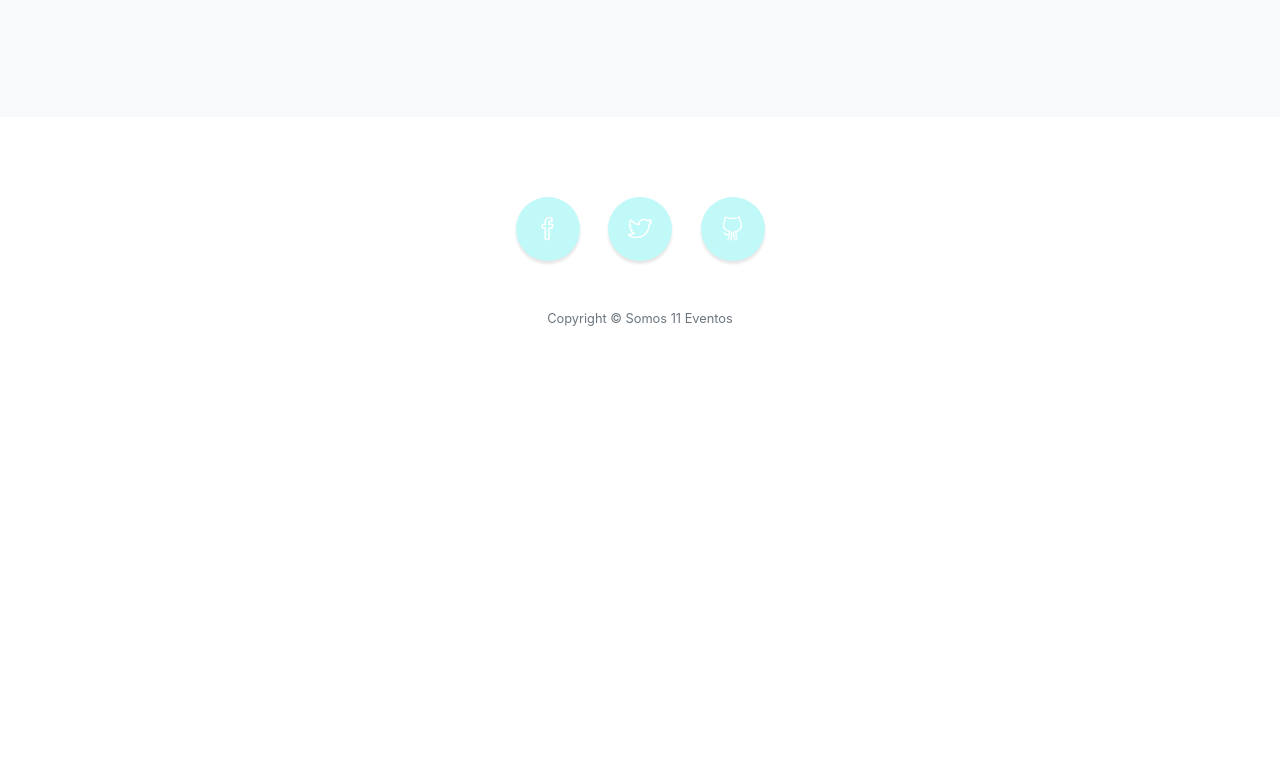
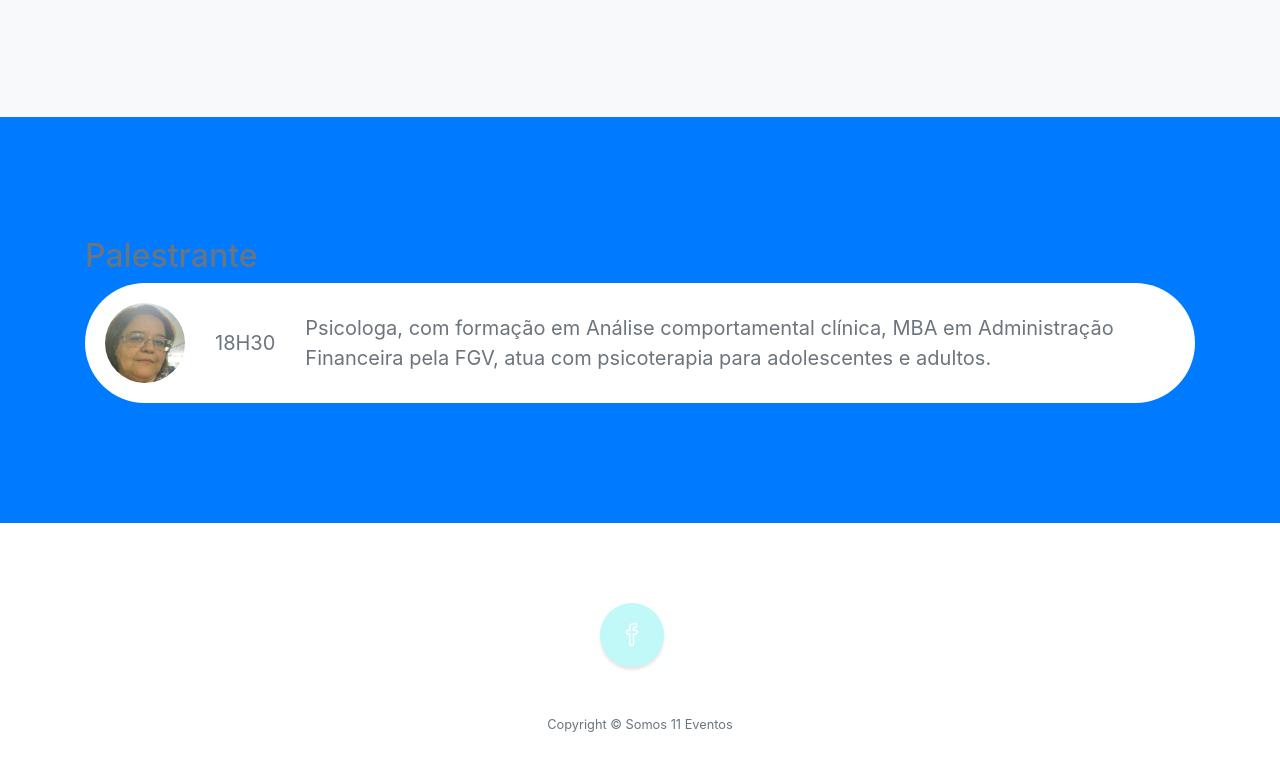
Before and after one commit to terzeu/batepapofamiliar, a website with bundled scripts: page index.html in a window 1280 px wide. Shown: the part 1347-2118 px from the top of the page. Before the commit the page ends 1755 px from the top, so only its background shows below. Built offline with nearby package versions, Linux system fonts and the light colour scheme; a script that the page names is missing.

Commit message:
info do palestrante

```diff
--- a/index.html
+++ b/index.html
@@ -38,15 +38,15 @@
         <a class="js-scroll-trigger" href="#page-top">Menu</a>
       </li>
       <li class="sidebar-nav-item">
-        <a class="js-scroll-trigger" href="#page-top">Home</a>
+        <a class="js-scroll-trigger" href="#page-top">Evento</a>
       </li>
       <li class="sidebar-nav-item">
-        <a class="js-scroll-trigger" href="#about">About</a>
-      </li>
-      <!-- <li class="sidebar-nav-item">
-        <a class="js-scroll-trigger" href="#services">Services</a>
+        <a class="js-scroll-trigger" href="#about">Sobre</a>
       </li>
       <li class="sidebar-nav-item">
+        <a class="js-scroll-trigger" href="#services">Palestrante</a>
+      </li>
+      <!--<li class="sidebar-nav-item">
         <a class="js-scroll-trigger" href="#portfolio">Portfolio</a>
       </li>
       <li class="sidebar-nav-item">
@@ -69,7 +69,7 @@
         18 de outubro de 2019
       </h2>
       <div class="informations">
-        <h5><img class="icon-header" src="img/icon-location.png" alt="">Asa Norte - Brasília, DF</h5>
+        <h5><img class="icon-header" src="img/icon-location.png" alt="">BSA S B1 SALA 19/13 - Universidade de Brasíia</h5>
         <h5><img class="icon-header" src="img/icon-hour.png" alt="">18h30-19h30</h5>
       </div>
       <a class="btn btn-primary btn-xl js-scroll-trigger" href="https://www.sympla.com.br/familia-e-bem-estar-como-desenvolver-uma-relacao-saudavel-com-seus-filhos__683628" target="_blank">Inscreva-se pelo Sympla</a>
@@ -91,24 +91,23 @@
     </div>
   </section>
 
-  <!-- Services -->
-  <!-- <section class="content-section bg-primary text-secondary" id="services">
+  <!-- Palestrante -->
+  <section class="content-section bg-primary text-secondary" id="services">
     <div class="container">
-      <h2>Programação</h2>
+      <h2>Palestrante</h2>
       <div class="row">
         <div class="col-lg-12 col-md-12 mb-12">
           <div class="perfil">
-            <div><img class="img-perfil" src="img/portfolio-1.jpg" alt=""></div>
+            <div><img class="img-perfil" src="img/palestrante.png" alt=""></div>
             <div class="spaccing-column"><span>18H30</span></div>
             <div>
-              <p>Direito sucessório do cônjugue e suas controversias</p>
-              <p>Palestra - Nome da Palestrante</p>
+              <span>Psicologa, com formação em Análise comportamental clínica, MBA em Administração Financeira pela FGV, atua com psicoterapia para adolescentes e adultos.</span>
             </div>
           </div>
         </div>
       </div>
     </div>
-  </section> -->
+  </section>
 
   <!-- Callout -->
   <!-- <section class="callout">
@@ -199,18 +198,8 @@
     <div class="container">
       <ul class="list-inline mb-5">
         <li class="list-inline-item">
-          <a class="social-link rounded-circle text-white mr-3" href="#">
+          <a class="social-link rounded-circle text-white mr-3" href="https://www.facebook.com/Batepapofamiliar-110332647051824">
             <i class="icon-social-facebook"></i>
-          </a>
-        </li>
-        <li class="list-inline-item">
-          <a class="social-link rounded-circle text-white mr-3" href="#">
-            <i class="icon-social-twitter"></i>
-          </a>
-        </li>
-        <li class="list-inline-item">
-          <a class="social-link rounded-circle text-white" href="#">
-            <i class="icon-social-github"></i>
           </a>
         </li>
       </ul>
--- a/scss/_global.scss
+++ b/scss/_global.scss
@@ -97,8 +97,13 @@ h6 {
   bottom: 170px;
   background: none;
   z-index: 3;
+
+  iframe{
+    height: 280px !important;
+  }
 }
 .perfil {
+  font-size: 20px;
   display: flex;
   padding: 20px;
   border-radius: 60px;
```
Also changed, not shown: css/stylish-portfolio.css, css/stylish-portfolio.min.css, img/palestrante.png (added).
